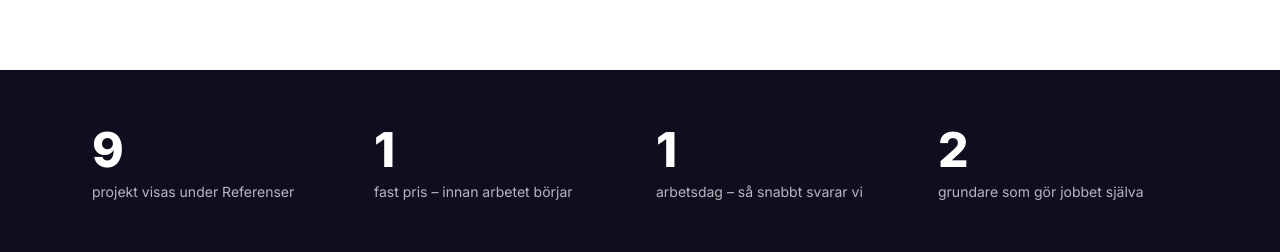
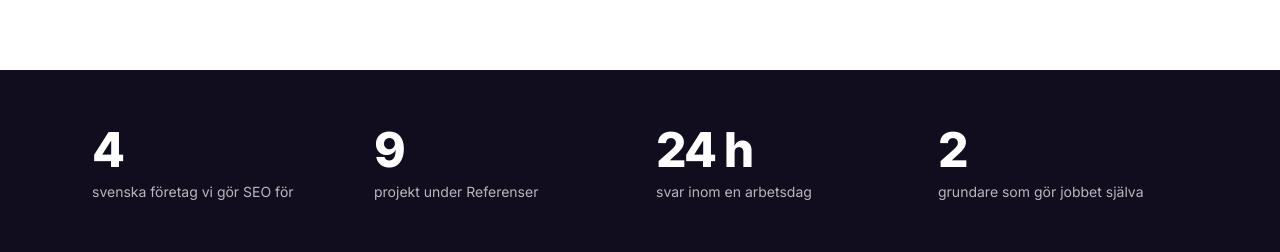
Before and after one commit to asadprofficial-code/portfolio-website, a Next.js app: page /om-oss in a window 1280 px wide. Shown: the part 1900-2152 px from the top of the page. Built offline with nearby package versions, Linux system fonts and the light colour scheme; no server answers.

Commit message:
Stats band: meaningful, verifiable numbers (Swedish SEO clients, projects, response time, founders)
Co-Authored-By: Claude Opus 5.5 <noreply@anthropic.com>
Claude-Session: https://claude.ai/code/session_01YNf12iJDxcJ32XsiEvFnFY

```diff
--- a/src/components/StatsBand.jsx
+++ b/src/components/StatsBand.jsx
@@ -2,10 +2,11 @@ import { VISIBLE_PROJECTS } from "@/data/projects";
 
 // Bara siffror som går att kontrollera på sajten – inga påhittade resultat.
 export default function StatsBand() {
+  const swedish = VISIBLE_PROJECTS.filter((p) => p.type.includes("Sverige")).length;
   const stats = [
-    { value: `${VISIBLE_PROJECTS.length}`, label: "projekt visas under Referenser" },
-    { value: "1", label: "fast pris – innan arbetet börjar" },
-    { value: "1", label: "arbetsdag – så snabbt svarar vi" },
+    { value: `${swedish}`, label: "svenska företag vi gör SEO för" },
+    { value: `${VISIBLE_PROJECTS.length}`, label: "projekt under Referenser" },
+    { value: "24 h", label: "svar inom en arbetsdag" },
     { value: "2", label: "grundare som gör jobbet själva" },
   ];
   return (
```
